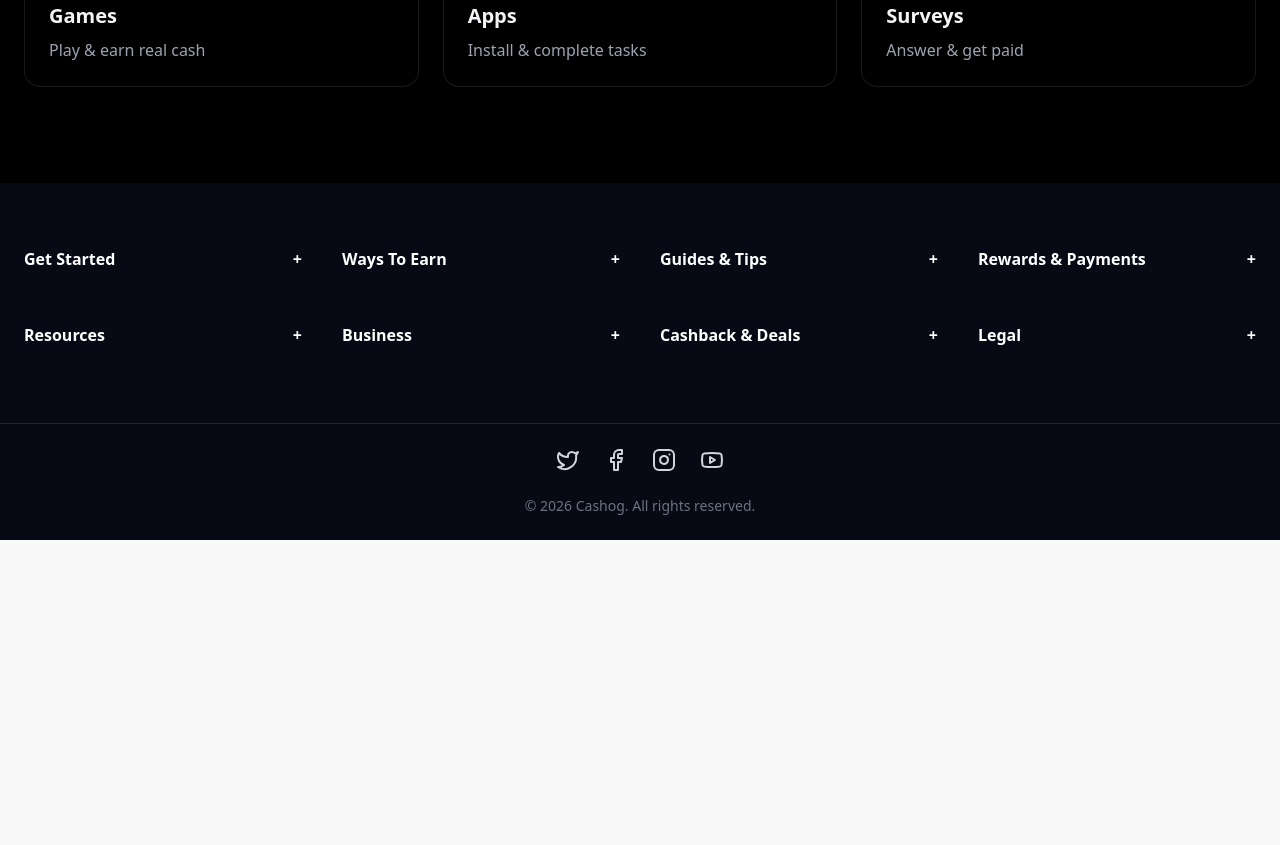
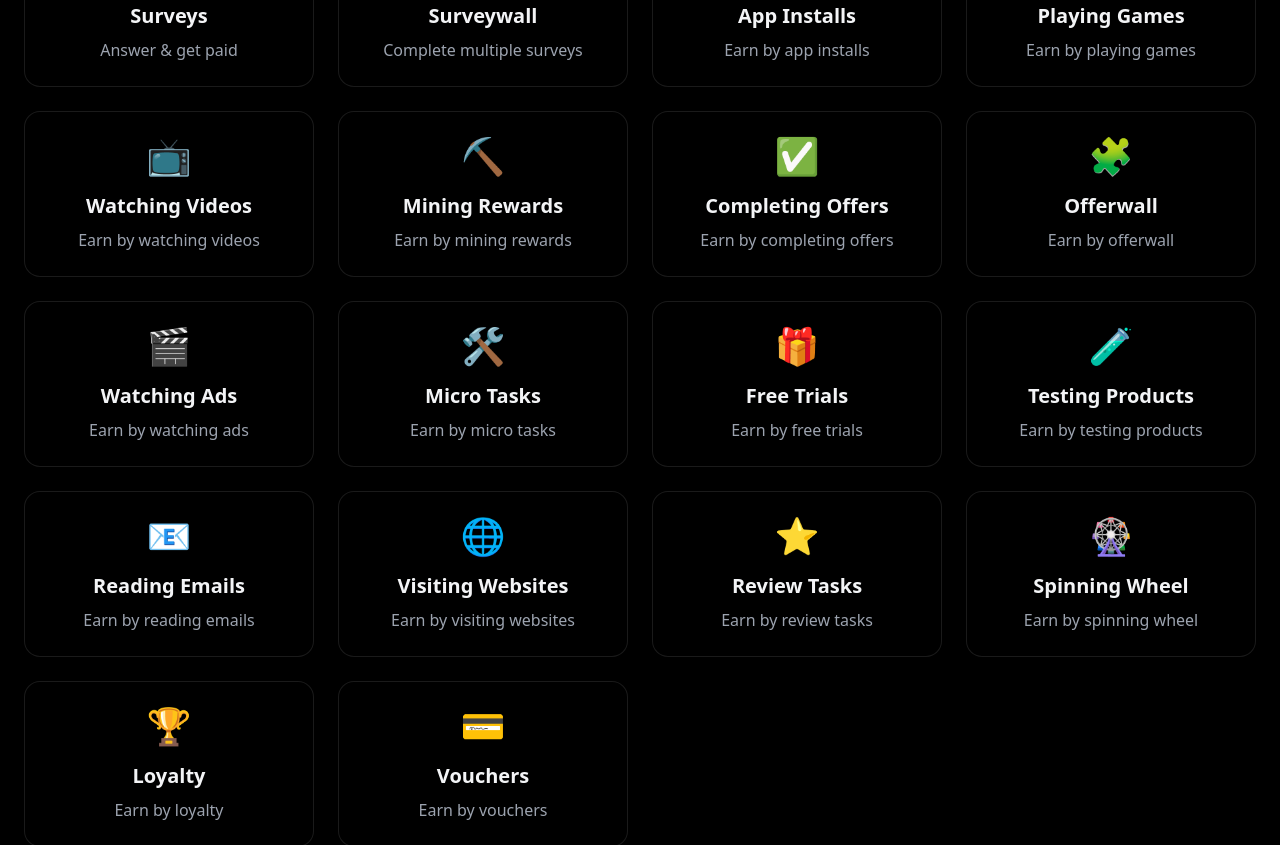
Before and after one commit to tool63/cashin, a Next.js app: page / in a window 1280 px wide. Shown: the part 1040-1885 px from the top of the page. Before the commit the page ends 1580 px from the top, so only its background shows below. Built offline with nearby package versions, Linux system fonts and the light colour scheme.

Commit message:
Update page.tsx

```diff
--- a/app/page.tsx
+++ b/app/page.tsx
@@ -2,6 +2,7 @@
 
 import { motion } from "framer-motion"
 import { ArrowRight } from "lucide-react"
+import Link from "next/link"
 
 const fadeUp = {
   hidden: { opacity: 0, y: 24 },
@@ -17,6 +18,27 @@ const fadeUp = {
 }
 
 export default function Home() {
+  const earningOptions = [
+    ["🧠", "Surveys", "/surveys"],       // Survey card with brain emoji
+    ["🧩", "Surveywall", "/surveywall"], // Surveywall card
+    ["📱", "App Installs", "/app-installs"],
+    ["🎮", "Playing Games", "/play-games"],
+    ["📺", "Watching Videos", "/watch-videos"],
+    ["⛏️", "Mining Rewards", "/mining-rewards"],
+    ["✅", "Completing Offers", "/complete-offers"],
+    ["🧩", "Offerwall", "/offerwall"],
+    ["🎬", "Watching Ads", "/watch-ads"],
+    ["🛠️", "Micro Tasks", "/micro-tasks"],
+    ["🎁", "Free Trials", "/complete-free-trials"],
+    ["🧪", "Testing Products", "/test-products"],
+    ["📧", "Reading Emails", "/read-emails"],
+    ["🌐", "Visiting Websites", "/visit-websites"],
+    ["⭐", "Review Tasks", "/review-tasks"],
+    ["🎡", "Spinning Wheel", "/spinning-wheel"],
+    ["🏆", "Loyalty", "/loyalty"],
+    ["💳", "Vouchers", "/vouchers"],
+  ]
+
   return (
     <main className="transition-colors duration-300">
       {/* HERO */}
@@ -83,17 +105,21 @@ export default function Home() {
       </section>
 
       {/* OFFER CARDS */}
-      <section className="max-w-7xl mx-auto px-6 py-24 grid md:grid-cols-3 gap-6 text-gray-900 dark:text-gray-100">
-        {[
-          ["🎮", "Games", "Play & earn real cash"],
-          ["📱", "Apps", "Install & complete tasks"],
-          ["🧠", "Surveys", "Answer & get paid"],
-        ].map(([icon, title, desc], i) => (
-          <motion.div key={title} whileHover={{ y: -6 }} className="group bg-white/5 dark:bg-black/20 border border-black/10 dark:border-white/10 rounded-2xl p-6 transition">
+      <section className="max-w-7xl mx-auto px-6 py-24 grid sm:grid-cols-2 md:grid-cols-3 lg:grid-cols-4 gap-6 text-gray-900 dark:text-gray-100">
+        {earningOptions.map(([icon, title, href]) => (
+          <Link
+            key={title}
+            href={href}
+            className="group bg-white/5 dark:bg-black/20 border border-black/10 dark:border-white/10 rounded-2xl p-6 transition flex flex-col items-center text-center hover:scale-105 transform"
+          >
             <div className="text-4xl">{icon}</div>
             <h3 className="mt-4 text-xl font-semibold">{title}</h3>
-            <p className="mt-2 text-gray-600 dark:text-gray-400">{desc}</p>
-          </motion.div>
+            <p className="mt-2 text-gray-600 dark:text-gray-400">
+              {title === "Surveys" ? "Answer & get paid" :
+               title === "Surveywall" ? "Complete multiple surveys" :
+               `Earn by ${title.toLowerCase()}`}
+            </p>
+          </Link>
         ))}
       </section>
     </main>
```
